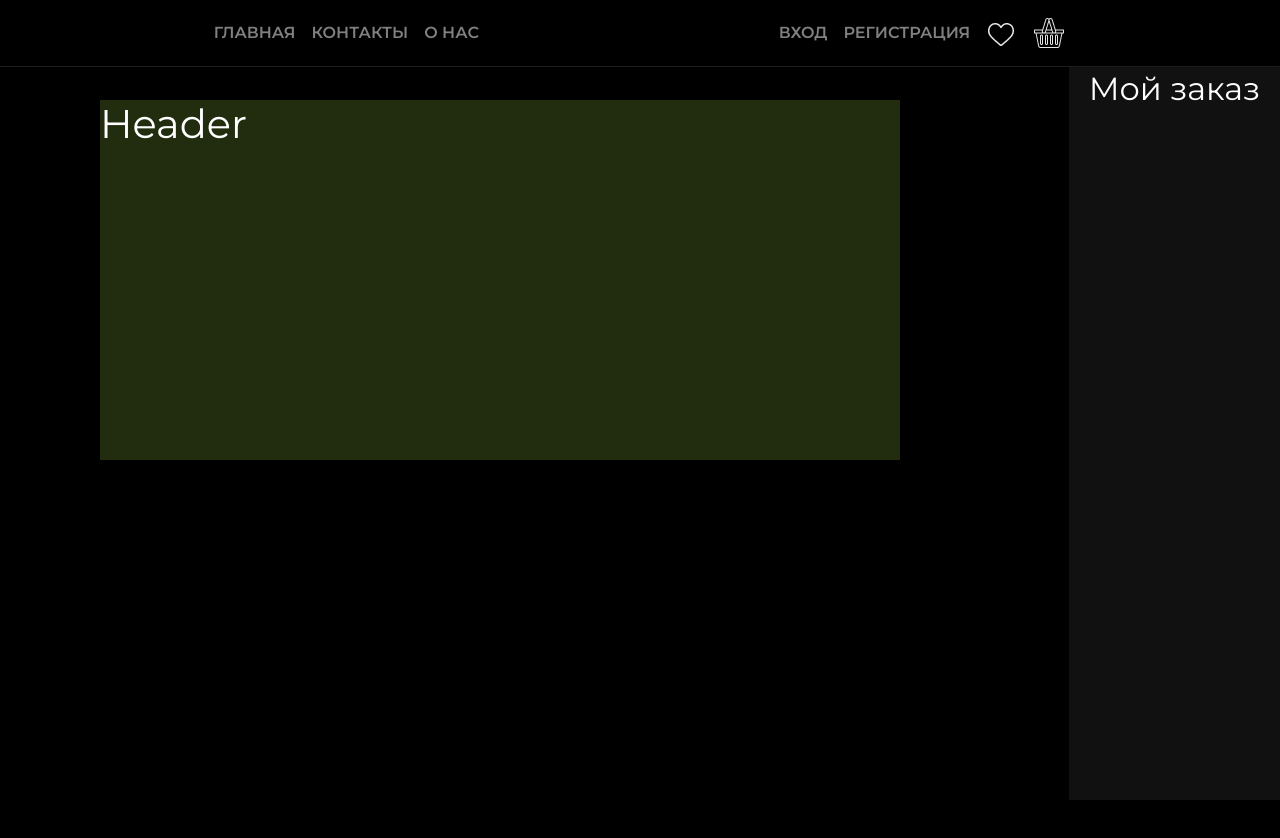
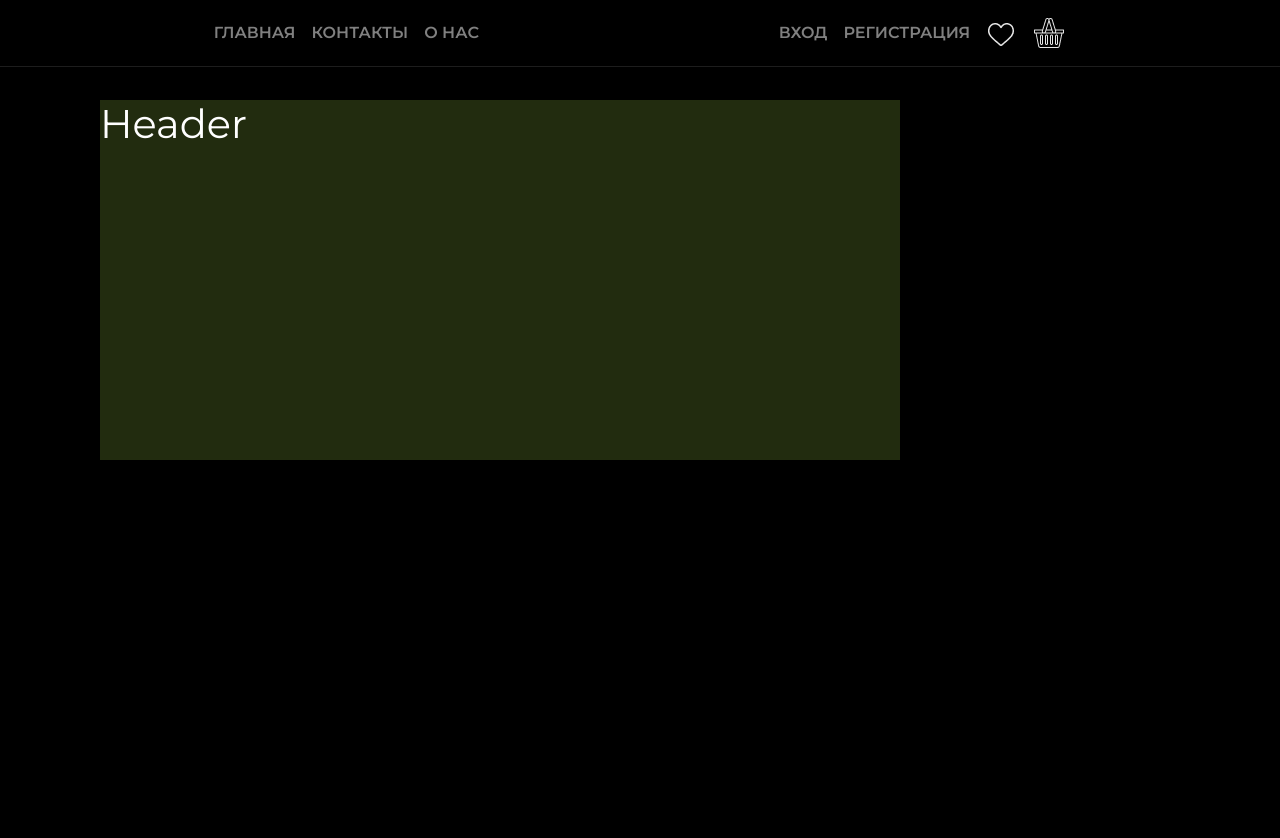
Before and after one commit to kutuzovpetia/Delivery, a React (Create React App) app: page / in a window 1280 px wide. Shown: the top 838 px of the page. Built offline with nearby package versions, Linux system fonts and the light colour scheme.

Commit message:
Add right menu + calc

```diff
--- a/src/App.js
+++ b/src/App.js
@@ -1,14 +1,14 @@
 import React, { Component } from "react";
-import 'bootstrap/dist/css/bootstrap.min.css';
-import s from './App.scss';
+import "bootstrap/dist/css/bootstrap.min.css";
+import s from "./App.scss";
 import Header from "./components/header";
 import Order from "./components/order";
 import Content from "./components/content";
-import TopMenu from './components/top-menu';
-import Register from './components/register';
+import TopMenu from "./components/top-menu";
+import Register from "./components/register";
 import { BrowserRouter, Route } from "react-router-dom";
-import firebase from 'firebase/app';
-import 'firebase/database';
+import firebase from "firebase/app";
+import "firebase/database";
 
 const firebaseConfig = {
   apiKey: "AIzaSyCvDZefVwrGuNQYJ7YaSoDdZvNp2zBFWt4",
@@ -18,7 +18,7 @@ const firebaseConfig = {
   storageBucket: "delivery-5fd13.appspot.com",
   messagingSenderId: "466120418847",
   appId: "1:466120418847:web:40f0c0daf289e6fb94972a",
-  measurementId: "G-ZJSVZZZZ6N"
+  measurementId: "G-ZJSVZZZZ6N",
 };
 
 firebase.initializeApp(firebaseConfig);
@@ -28,85 +28,87 @@ export default class App extends Component {
     super(props);
     this.state = {
       data: [
-        { title: "Бургер", price : '$1', id: 1 },
-        { title: "Дабл-Бургер", price : '$12', id: 2 },
-        { title: "Фиш-Бургер", price : '$13', id: 3 },
-        { title: "Чиз-Бургер", price : '$120', id: 4 },
-        { title: "WWW", price : '556', id: 5 },
-        { title: "WWW", price : '556', id: 6 },
-        { title: "WWW", price : '556', id: 7 },
-        { title: "WWW", price : '556', id: 8 },
+        { title: "Бургер", price: "1", id: 1 },
+        { title: "Дабл-Бургер", price: "12", id: 2 },
+        { title: "Фиш-Бургер", price: "13", id: 3 },
+        { title: "Чиз-Бургер", price: "120", id: 4 },
+        { title: "WWW", price: "556", id: 5 },
+        { title: "WWW", price: "556", id: 6 },
+        { title: "WWW", price: "556", id: 7 },
+        { title: "WWW", price: "556", id: 8 },
       ],
       order: [], // Корзина
+      sum: 0,
     };
     this.addItem = this.addItem.bind(this);
     this.deleteItem = this.deleteItem.bind(this);
+    this.addPlus = this.addPlus.bind(this);
+    this.addMinus = this.addMinus.bind(this);
   }
 
+  deleteItem(id) {
+    // Функція видалення елемента з корзини
+    const { order } = this.state;
+    // order.lenght === 0 ? console.log('pusto'): console.log('ok');
 
-  deleteItem(id){    // Функція видалення елемента з корзини
-    console.log(id);
-    this.setState(({order}) =>{
-      const index = order.findIndex(elem => elem.id === id);
+    this.setState(({ order }) => {
+      const index = order.findIndex((elem) => elem.id === id);
       const before = order.slice(0, index);
       const after = order.slice(index + 1);
       const newArr = [...before, ...after];
-      return{
-        order: newArr
-      }
-    })
+      return {
+        order: newArr,
+      };
+    });
   }
 
-  addItem(i,t,b) {    // Функція додавання елементу в корзину
+  addItem(i, t, b) {
+    // Функція додавання елементу в корзину
+    let check = false; // тимчасова для перевірки
 
-    let check = false;
-    if(i){            // Перевірка корзини, чи є вже елемент
+    if (i) {
+      // Перевірка корзини, чи є вже елемент
       this.state.order.map((item) => {
-        if (item.id === i) { check = true; }
+        if (item.id === i) {
+          check = true;
+        }
       });
     }
     if (check) {
       return;
     }
 
-    const newItem = { id: i, title: t, price: b,};
-
+    const newItem = { id: i, title: t, price: b }; // новий об’экт
     this.setState(({ order }) => {
       const newArr = [...order, newItem];
       return {
         order: newArr,
       };
     });
+
+    const s = this.state.sum + parseFloat(b); // Додаєм ціни
+    this.setState({
+      sum: s,
+    });
+  }
+
+  addPlus(data) {
+    const s = this.state.sum + parseFloat(data);
+    this.setState({
+      sum: s,
+    });
+  }
+
+  addMinus(data) {
+    const s = this.state.sum - parseFloat(data);
+    this.setState({
+      sum: s,
+    });
   }
 
   render() {
-
-    const {data, order} = this.state;
+    const { data, order, sum } = this.state;
     return (
-      // <BrowserRouter>
-      //   <div className={"App"}>
-      //     <div className="row">
-      //       <div className="col-8">
-      //         <TopMenu></TopMenu>
-      //         <Header className={s.header}></Header>
-      //         <Route path="/register">
-      //               <Register></Register>
-      //         </Route>
-
-      //         <div className="row">
-      //           <Route path="/Главная">
-      //             <Content addItem={this.addItem} data={data}></Content>
-      //           </Route>
-
-      //         </div>
-      //       </div>
-      //       <div className="col-4">
-      //         <Order data={order} deleteItem={this.deleteItem}></Order>
-      //       </div>
-      //     </div>
-      //   </div>
-      // </BrowserRouter>
-
       <BrowserRouter>
         <div className={"App"}>
           <div className="container">
@@ -126,6 +128,9 @@ export default class App extends Component {
               className="order"
               data={order}
               deleteItem={this.deleteItem}
+              sum={sum}
+              addPlus={this.addPlus}
+              addMinus={this.addMinus}
             ></Order>
           </div>
         </div>
--- a/src/components/content/content.jsx
+++ b/src/components/content/content.jsx
@@ -10,7 +10,7 @@ export default class Content extends Component {
 
     const elements = data.map((item) => {
       return (
-          <ItemFood key={item.id} id={item.id} addItem={addItem} title={item.title}></ItemFood>
+          <ItemFood key={item.id} id={item.id} addItem={addItem} title={item.title} price={item.price}></ItemFood>
       );
     });
 
--- a/src/components/item-food/item-food.jsx
+++ b/src/components/item-food/item-food.jsx
@@ -20,7 +20,7 @@ export default class ItemFood extends Component {
             <img src={clock} alt="..."></img>
             <span>15 мин.</span>
           </div>
-          <p>$34.99</p>
+          <p>{price}</p>
         </div>
 
         <div className={`${s.buy}`}>
--- a/src/components/item-food/style.module.scss
+++ b/src/components/item-food/style.module.scss
@@ -3,7 +3,6 @@ $selectCursor : url(../../image/Select.cur), auto;
 .container {
   width: 177px;
   margin-bottom: 30px;
-
   .title {
     font-size: 18px;
     color: #128fae;
--- a/src/components/item-order/style.module.css
+++ b/src/components/item-order/style.module.css
@@ -10,6 +10,7 @@
     height: 78px;
     position: relative;
     margin-bottom: 30px;
+    margin-left: 20px;
 }
 
 .center{
--- a/src/components/order/order.jsx
+++ b/src/components/order/order.jsx
@@ -1,23 +1,25 @@
 import React, { Component } from "react";
 import s from './style.module.css';
 import ItemOrder from '../item-order/item-order';
+import Total from '../total';
 
 export default class Order extends Component {
 
 
   render() {
 
-    const {data, deleteItem} = this.props;
+    const {data, deleteItem, sum, addPlus, addMinus} = this.props;
     const elements = data.map((item) => {
       return (
-          <ItemOrder key={item.id} id={item.id} title={item.title} price={item.price} deleteItem={deleteItem}></ItemOrder>
+          <ItemOrder key={item.id} id={item.id} title={item.title} price={item.price} deleteItem={deleteItem} addPlus={addPlus} addMinus={addMinus}></ItemOrder>
       );
     });
 
-    return (
-      <div id="order" className={s.order}>
-        <h2 className={s.title}>Мой заказ</h2>
-        {elements}
+    return(
+     <div id="mySideOrder" className={s.sideOrder}>
+         <h2 className={s.title}>Мой заказ</h2>
+         {elements}
+         <Total total={sum}></Total>
       </div>
     );
   }
--- a/src/components/order/style.module.css
+++ b/src/components/order/style.module.css
@@ -1,4 +1,4 @@
-.order{
+/* .order{
     width: auto;
     position: fixed;
     right: 0;
@@ -14,4 +14,55 @@
 .title{
     margin-bottom: 30px;
     font-weight: 500;
-}
+} */
+
+/***************************/
+
+.sideOrder {
+    height: 100%; /* 100% Full-height */
+    width: 0; /* 0 ширина - изменить это с помощью JavaScript */
+    position: fixed; /* Оставайтесь на месте */
+    z-index: 1; /* Оставайтесь сверху */
+    top: 0; /* Оставайтесь наверху */
+    right: 0;
+    background-color: #111; /* Фон черный*/
+    overflow-x: hidden; /* Отключить горизонтальную прокрутку */
+    padding-top: 80px;
+    transition: 0.5s; /* 0.5 второй эффект перехода слайда в боковой навигации */
+  }
+
+  /* Ссылки меню навигации */
+  .sideOrder a {
+    padding: 8px 8px 8px 32px;
+    text-decoration: none;
+    font-size: 25px;
+    color: #818181;
+    display: block;
+    transition: 0.3s;
+  }
+
+  /* Когда вы наводите курсор мыши на навигационные ссылки, изменяется их цвет */
+  .sideOrder a:hover {
+    color: #f1f1f1;
+  }
+
+  /* Положение и стиль кнопки закрытия (верхний правый угол) */
+  .sideOrder .closebtn {
+    position: absolute;
+    top: 0;
+    right: 25px;
+    font-size: 36px;
+    margin-left: 50px;
+  }
+
+  /* Стиль содержимого страницы - используйте это, если вы хотите сдвинуть содержимое страницы вправо при открытии боковой навигации */
+  #main {
+    transition: margin-left .5s;
+    padding: 20px;
+  }
+
+  /* На экранах меньшего размера, где высота меньше 450px, измените стиль sidenav (меньше отступов и меньший размер шрифта) */
+  @media screen and (max-height: 450px) {
+    .sideOrder {padding-top: 15px;}
+    .sideOrder a {font-size: 18px;}
+  }
--- /dev/null
+++ b/src/components/total/index.jsx
@@ -0,0 +1,2 @@
+import Total from './total';
+export default Total;
--- /dev/null
+++ b/src/components/total/style.module.scss
@@ -0,0 +1,12 @@
+.wrapper {
+    display: flex;
+    flex-direction: column;
+    align-items: center;
+}
+
+.total {
+    display: flex;
+    justify-content: space-between;
+    width: 100%;
+    border-bottom: 2px solid white;
+}
--- /dev/null
+++ b/src/components/total/total.jsx
@@ -0,0 +1,25 @@
+import React, { Component } from 'react';
+import s from './style.module.scss';
+
+
+export default class Total extends Component{
+
+    render(){
+
+        const {total}= this.props;
+        return(
+        <div className={s.wrapper}>
+           <div className={s.total}>
+                <span>Всего:</span>
+                <span>{total}</span>
+           </div>
+
+          <p>Бесплатная доставка при сумме от 250 грн</p>
+
+        <button type="button" className={"btn btn-dark w-50"}>Оформить заказ</button>
+
+        </div>
+
+        )
+    }
+}
```
Also changed, not shown: src/components/item-order/item-order.jsx (+6 -3 lines), src/components/top-menu/top-menu.jsx (+24 -4 lines), 2 other files (tests, documents, lock files or other folders).
